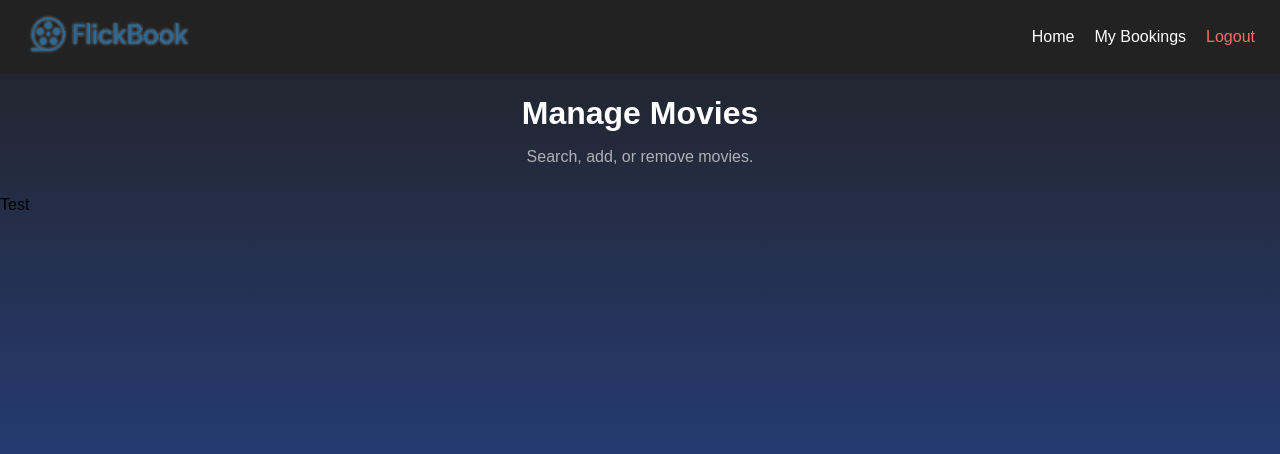
After one commit to HamzaHassan02/CSCI4230U-Movie_Website, a Flask app: template templates/manage_movies.html in a window 1280 px wide. The commit adds this page. Shown: the top 454 px of the page. Run offline with Flask 3, Linux system fonts and the light colour scheme; the template is opened without the code that fills it, so the values that code supplies are empty; parts of the project's set-up code (start-up, migrations or seed data) failed here and were passed over.

Commit message:
Add movie manage button and page for admin

```diff
--- a/app.py
+++ b/app.py
@@ -210,6 +210,17 @@ def admin_dashboard():
     ]
     return render_template("admin.html", users=dummy_users)
 
+@app.route("/admin/manage-movies")
+@login_required_view
+def manage_movies():
+    # Only admin allowed
+    if session.get("role") != "admin":
+        return redirect(url_for("home"))
+
+    movies = [] # for db
+
+    return render_template("manage_movies.html", movies=movies)
+
 if __name__ == '__main__':
     with app.app_context():
         db.create_all()
--- a/static/css/styles.css
+++ b/static/css/styles.css
@@ -433,12 +433,33 @@ body {
 .admin__title {
   text-align: center;
   margin-top: 20px;
+  color: white;
 }
 
 .admin {
   width: 90%;
   max-width: 700px;
   margin: 20px auto;
+}
+
+.admin-actions {
+    text-align: right;
+    margin-bottom: 20px;
+}
+
+.admin-actions__button {
+    background: #0077ff;
+    color: white;
+    padding: 8px 14px;
+    border-radius: 6px;
+    font-size: 0.95rem;
+    text-decoration: none;
+    font-weight: 600;
+    transition: 0.2s ease-in-out;
+}
+
+.admin-actions__button:hover {
+    background: #005fcc;
 }
 
 .admin-user {
@@ -460,6 +481,23 @@ body {
   color: white;
 }
 
+/* ---------------------- */
+/* Manage Movies (BEM)  */
+/* ---------------------- */
+.manage-movies__title {
+    text-align: center;
+    margin-bottom: 10px;
+    color: white;
+}
+
+.manage-movies__subtitle {
+    text-align: center;
+    margin-bottom: 30px;
+    opacity: 0.8;
+    color: lightgray;
+}
+
+
 .selected-showtime {
   background-color: #4CAF50 !important;
   color: white !important;
--- /dev/null
+++ b/templates/manage_movies.html
@@ -0,0 +1,13 @@
+{% extends 'base.html' %}
+{% set show_navbar = true %}
+
+{% block content %}
+<h1 class="manage-movies__title">Manage Movies</h1>
+
+<p class="manage-movies__subtitle">Search, add, or remove movies.</p>
+
+<div class="manage-movies__container">
+    <p>Test</p>
+</div>
+
+{% endblock %}
```
Also changed, not shown: templates/admin.html (+7 -0 lines).
